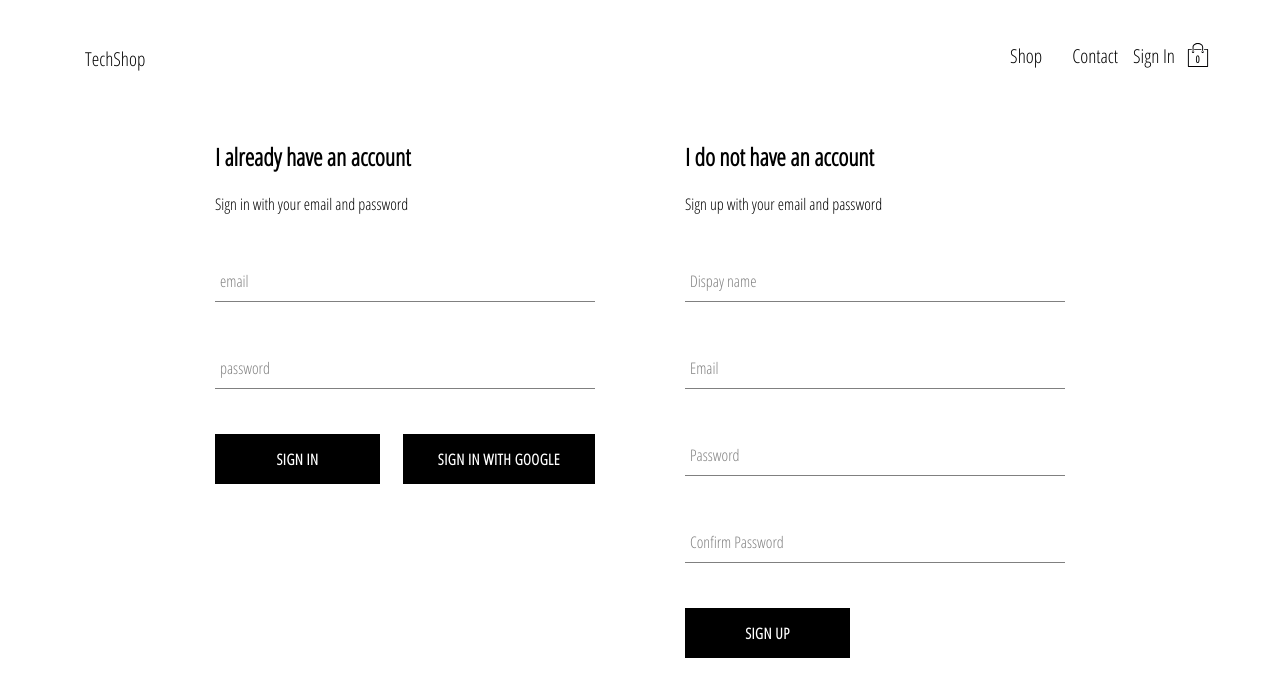
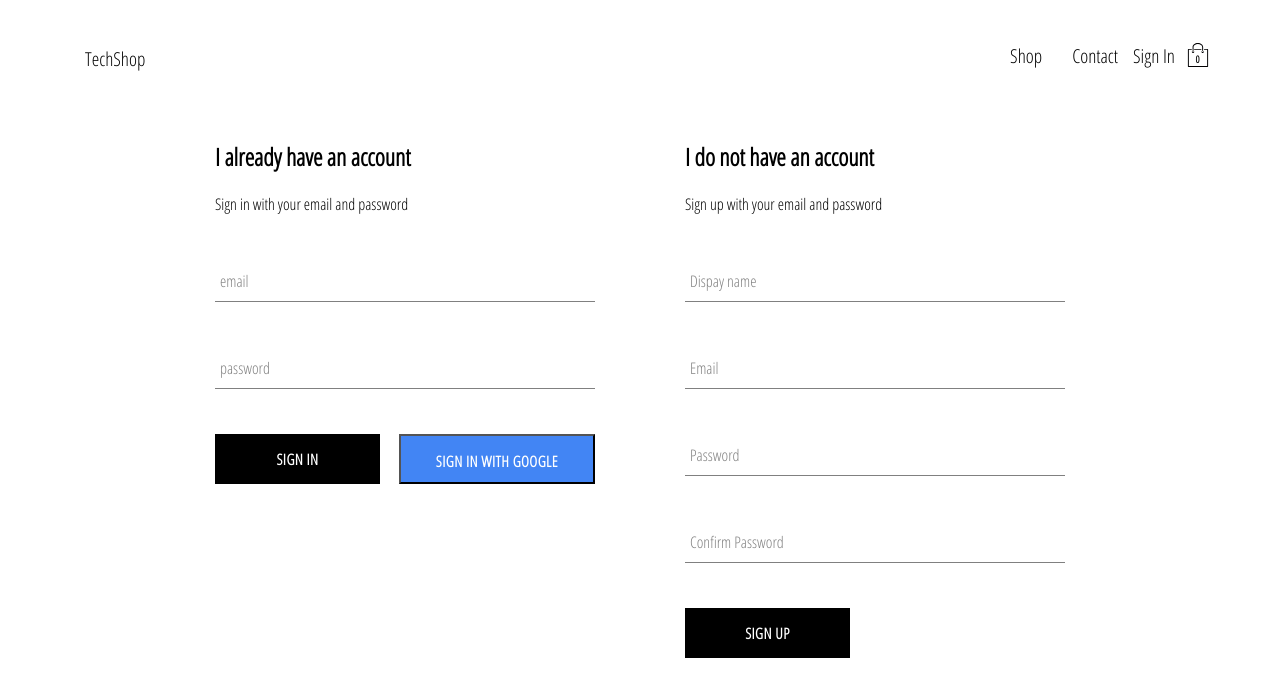
Before and after one commit to Analova/techStore, a React (Create React App) app: page /signin in a window 1280 px wide. Shown: the top 696 px of the page. Built offline with nearby package versions, Linux system fonts and the light colour scheme; no server answers.

Commit message:
customButton with styled-components

```diff
--- a/src/components/collection-item/CollectionItem.js
+++ b/src/components/collection-item/CollectionItem.js
@@ -20,7 +20,11 @@
         <span className="name">{name}</span>
         <span className="price">{price}</span>
       </div>
-      <CustomButton onClick={() => addItem(item)} inverted>
+      <CustomButton
+        className="custom-button"
+        onClick={() => addItem(item)}
+        inverted
+      >
         Add To Cart{" "}
       </CustomButton>
     </div>
--- a/src/components/custom-button/CustomButton.js
+++ b/src/components/custom-button/CustomButton.js
@@ -1,18 +1,9 @@
 import React from "react";
-import "./custom-button.scss";
 
-const CustomButton = ({
-  children,
-  isGoogleSignIn,
-  inverted,
-  ...otherProps
-}) => (
-  <button
-    className={`${inverted ? "inverted" : ""} custom-button  `}
-    {...otherProps}
-  >
-    {children}
-  </button>
+import { CustomButtonContainer } from "./custom-button.styles";
+
+const CustomButton = ({ children, ...props }) => (
+  <CustomButtonContainer {...props}>{children}</CustomButtonContainer>
 );
 
 export default CustomButton;
--- /dev/null
+++ b/src/components/custom-button/custom-button.styles.js
@@ -0,0 +1,60 @@
+import styled, { css } from "styled-components";
+
+const buttonStyles = css`
+  background-color: black;
+  color: white;
+  border: none;
+
+  &:hover {
+    background-color: white;
+    color: black;
+    border: 1px solid black;
+  }
+`;
+
+const invertedButtonStyles = css`
+  background-color: white;
+  color: black;
+  border: 1px solid black;
+
+  &:hover {
+    background-color: black;
+    color: white;
+    border: none;
+  }
+`;
+
+const googleSignInStyles = css`
+  background-color: #4285f4;
+  color: white;
+
+  &:hover {
+    background-color: #357ae8;
+    border: none;
+  }
+`;
+
+const getButtonStyles = props => {
+  if (props.isGoogleSignIn) {
+    return googleSignInStyles;
+  }
+
+  return props.inverted ? invertedButtonStyles : buttonStyles;
+};
+
+export const CustomButtonContainer = styled.button`
+  min-width: 165px;
+  width: auto;
+  height: 50px;
+  letter-spacing: 0.5px;
+  line-height: 50px;
+  padding: 0 35px 0 35px;
+  font-size: 15px;
+  text-transform: uppercase;
+  font-family: "Open Sans Condensed";
+  font-weight: bolder;
+  cursor: pointer;
+  display: flex;
+  justify-content: center;
+  ${getButtonStyles}
+`;
--- a/src/components/header/header.styles.js
+++ b/src/components/header/header.styles.js
@@ -1,10 +1,5 @@
 import styled, { css } from "styled-components";
 import { Link } from "react-router-dom";
-
-const OptionContainerStyles = css`
-  padding: 10px 15px;
-  cursor: pointer;
-`;
 
 export const HeaderContainer = styled.div`
   height: 70px;
@@ -29,9 +24,6 @@
 `;
 
 export const OptionLink = styled(Link)`
-  ${OptionContainerStyles}
+  padding: 10px 15px;
+  cursor: pointer;
 `;
-
-export const OptionDiv = styled.div`
-  ${OptionContainerStyles}
-`;
```
